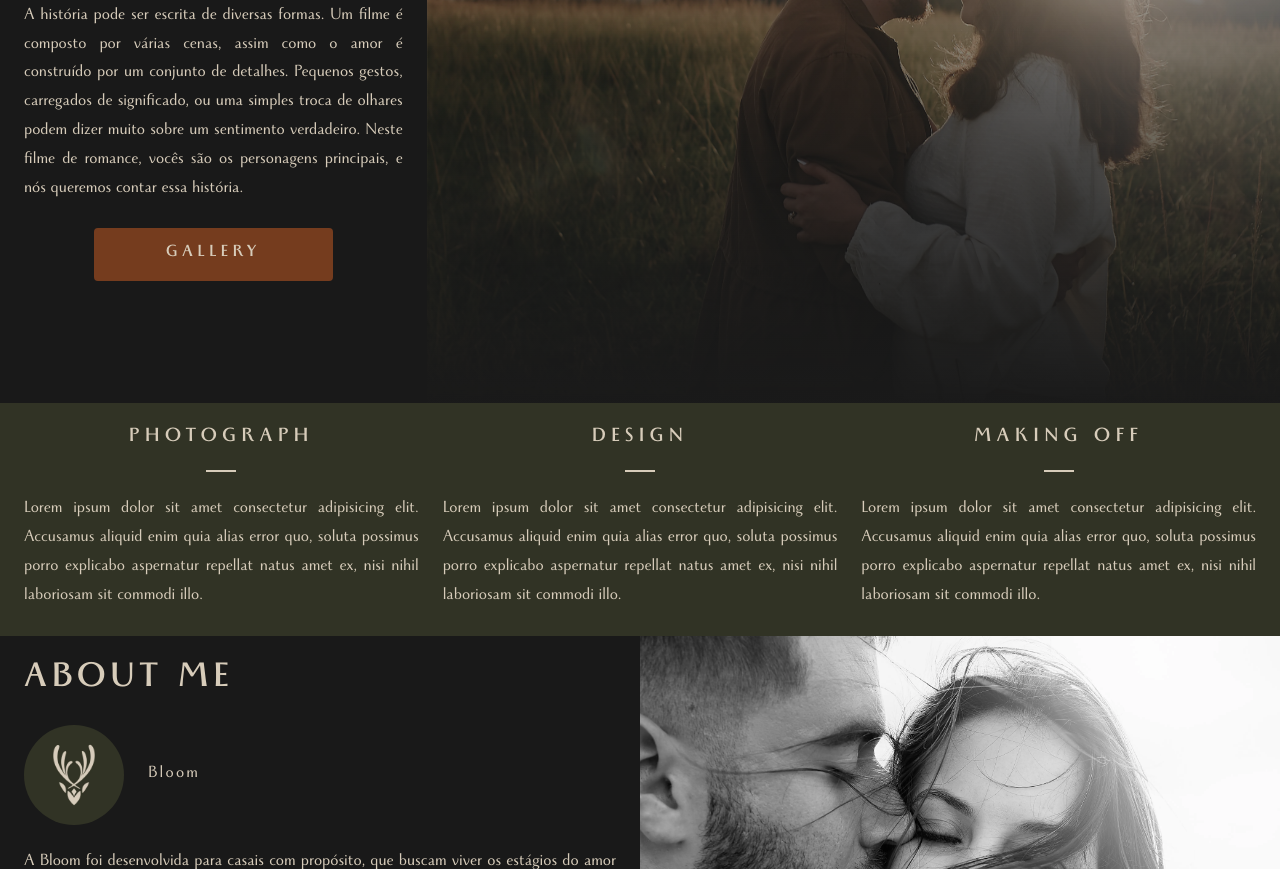
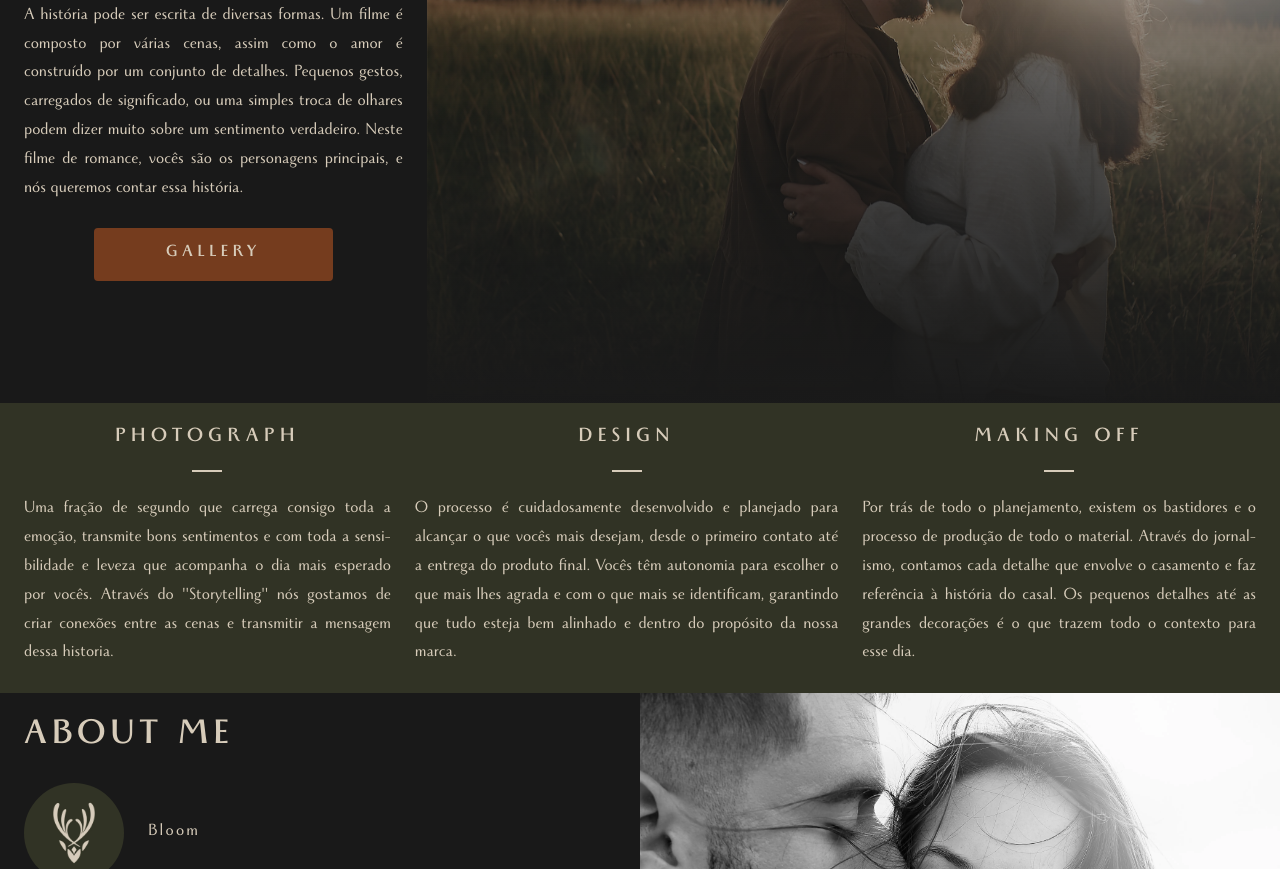
Before and after one commit to RaphaelPinheiiro/Bloom, a website: page index.html in a window 1280 px wide. Shown: the part 397-1266 px from the top of the page. Drawn offline with Linux system fonts and the light colour scheme.

Commit message:
Add feat text in portuguese

```diff
--- a/index.html
+++ b/index.html
@@ -41,7 +41,7 @@
           <p class="l-main__paragraph">A história pode ser escrita de diversas formas. Um filme é composto por várias cenas, assim como o amor é construído por um conjunto de detalhes.
             Pequenos gestos, carregados de significado, ou uma simples troca de olhares podem dizer muito sobre um sentimento verdadeiro.
             Neste filme de romance, vocês são os personagens principais, e nós queremos contar essa história.</p>
-          <a class="c-button" href="#">Gallery</a>
+          <a class="c-button" href="#photograph">Gallery</a>
         </div>
         <div class="l-main__slider js-slider bg-slider1" role="tablist" aria-label="slider list">
           <button class="c-dots" aria-selected="true" role="tab" tabindex="0">
@@ -61,21 +61,16 @@
       <aside class="l-main__info bg-green padding d-flex">
         <article class="l-main__column">
           <h3 class="l-main__subtitle">Photograph</h3>
-          <p class="l-main__paragraph">Lorem ipsum dolor sit amet consectetur adipisicing elit. Accusamus aliquid enim
-            quia alias error quo, soluta possimus porro explicabo aspernatur repellat natus amet ex, nisi nihil
-            laboriosam sit commodi illo.</p>
+          <p class="l-main__paragraph">Uma fração de segundo que carrega consigo toda a emoção, transmite bons sentimentos e com toda a sensibilidade e leveza que acompanha o dia mais esperado por vocês.
+            Através do "Storytelling" nós gostamos de criar conexões entre as cenas e transmitir a mensagem dessa historia.</p>
         </article>
         <article class="l-main__column">
           <h3 class="l-main__subtitle">Design</h3>
-          <p class="l-main__paragraph">Lorem ipsum dolor sit amet consectetur adipisicing elit. Accusamus aliquid enim
-            quia alias error quo, soluta possimus porro explicabo aspernatur repellat natus amet ex, nisi nihil
-            laboriosam sit commodi illo.</p>
+          <p class="l-main__paragraph">O processo é cuidadosamente desenvolvido e planejado para alcançar o que vocês mais desejam, desde o primeiro contato até a entrega do produto final. Vocês têm autonomia para escolher o que mais lhes agrada e com o que mais se identificam, garantindo que tudo esteja bem alinhado e dentro do propósito da nossa marca.</p>
         </article>
         <article class="l-main__column">
           <h3 class="l-main__subtitle">Making off</h3>
-          <p class="l-main__paragraph">Lorem ipsum dolor sit amet consectetur adipisicing elit. Accusamus aliquid enim
-            quia alias error quo, soluta possimus porro explicabo aspernatur repellat natus amet ex, nisi nihil
-            laboriosam sit commodi illo.</p>
+          <p class="l-main__paragraph">Por trás de todo o planejamento, existem os bastidores e o processo de produção de todo o material. Através do jornalismo, contamos cada detalhe que envolve o casamento e faz referência à história do casal. Os pequenos detalhes até as grandes decorações é o que trazem todo o contexto para esse dia.</p>
         </article>
       </aside>
       <section id="about" class="l-main__about">
```
